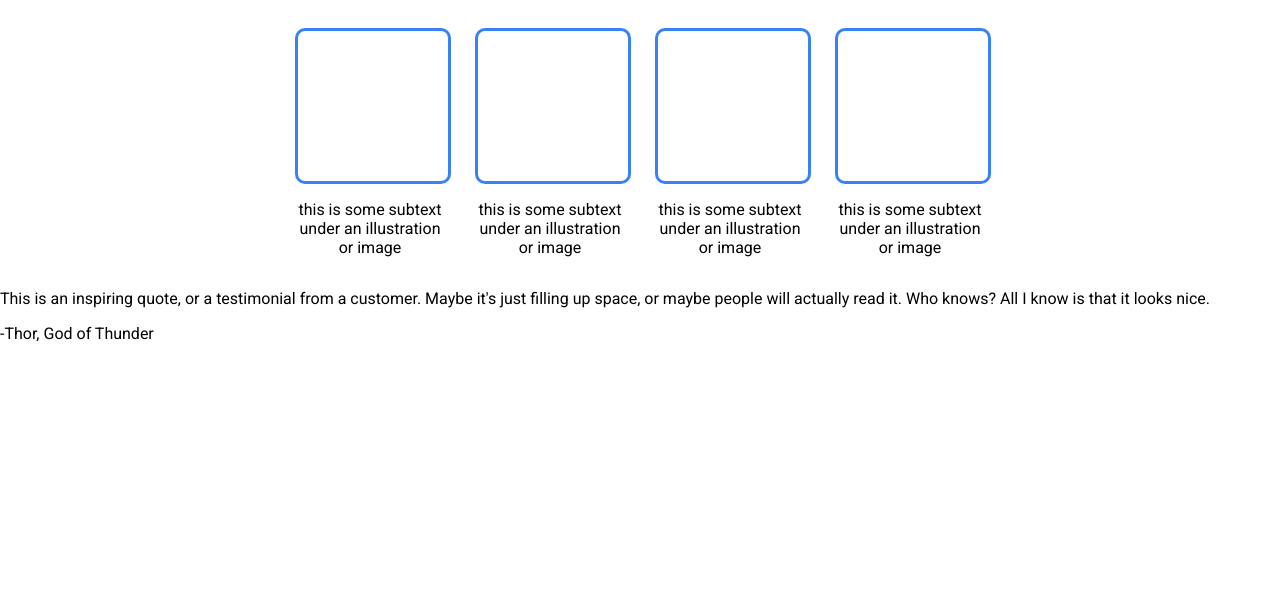
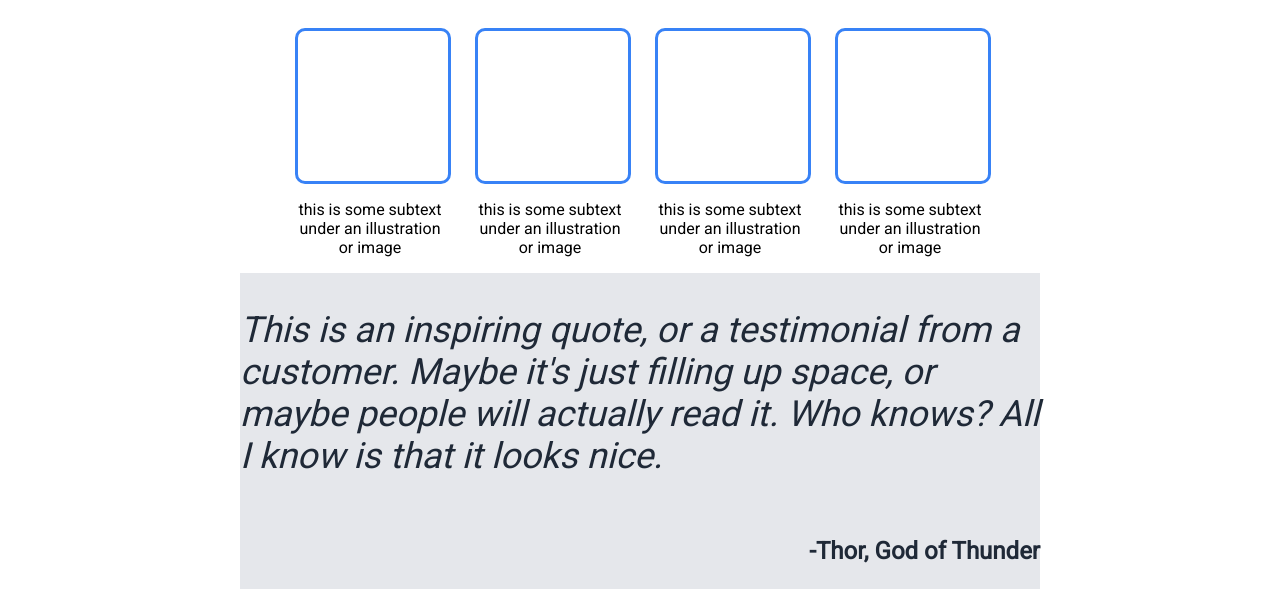
Before and after one commit to mactyre/landing-page, a plain HTML site: page index.html in a window 1280 px wide. Shown: the part 499-1088 px from the top of the page. Before the commit the page ends 858 px from the top, so only its background shows below. Drawn offline with Linux system fonts and the light colour scheme.

Commit message:
Style quote section

```diff
--- a/styles/style.css
+++ b/styles/style.css
@@ -94,3 +94,29 @@ body {
     width: 150px;
     text-align: center;
 }
+
+
+/* --------------- QUOTE SECTION ------------- */
+.quote {
+    display: flex;
+    flex-wrap: wrap;
+    width: 800px;
+    align-self: center;
+    justify-content: flex-end;
+    background-color: #E5E7EB;
+}
+
+.quoteText {
+    font-size: 36px;
+    font-style: italic;
+    font-weight: 300;
+    color: #1F2937;
+}
+
+.quoteAuthor {
+    font-size: 24px;
+    font-weight: 900;
+    color: #1F2937;
+}
+
+/*
```
